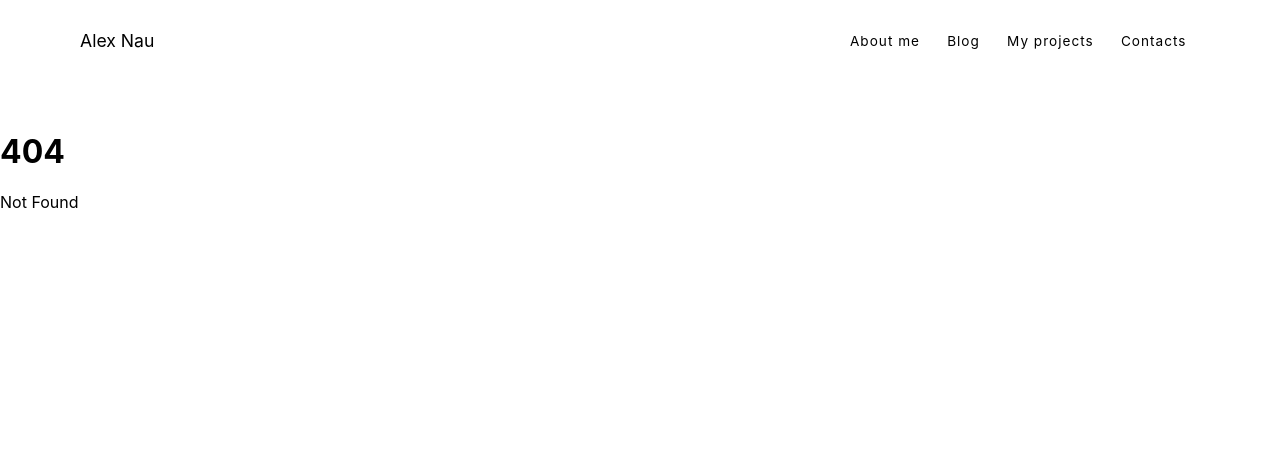
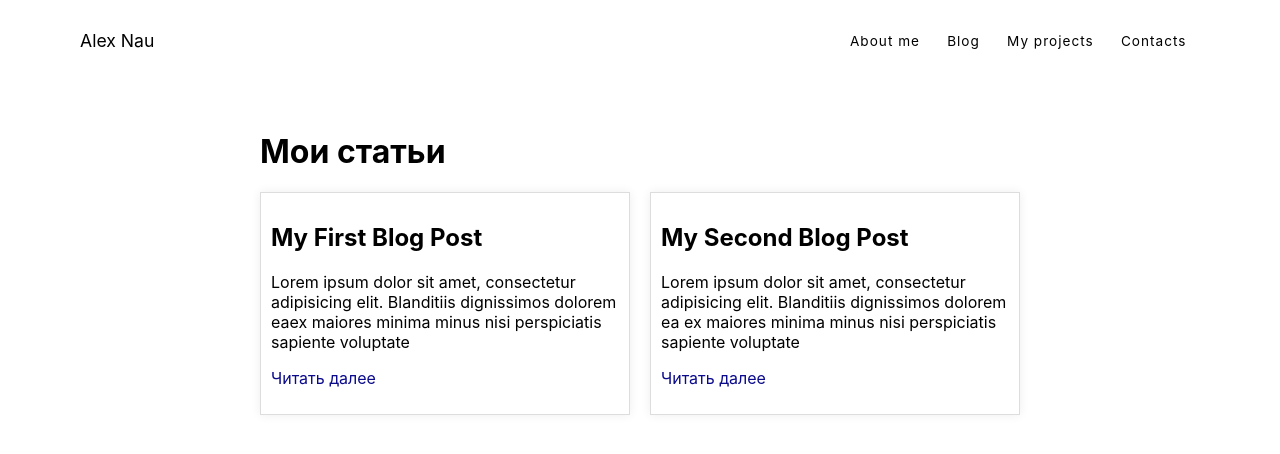
Before and after one commit to LLlupo/svelte-test, a SvelteKit app: page /blog in a window 1280 px wide. Before the commit this address had no page. Shown: the top 454 px of the page. Built offline with nearby package versions, Linux system fonts and the light colour scheme.

Commit message:
AddPages&Blog

```diff
--- a/src/routes/+layout.svelte
+++ b/src/routes/+layout.svelte
@@ -2,16 +2,48 @@
     <div class="nav-container">
         <a href="/" class="nav-logo" title="Back to Homepage">Alex Nau</a>
         <div class="nav-links">
-            <a href="/about" class="link">About me</a>
-            <a href="/blog" class="link">Blog</a>
-            <a href="/projects" class="link">My projects</a>
-            <a href="/contact" class="link">Contacts</a>
+            {#each nav as link}
+                {#if link.isShow}
+                    <a href={link.href} class="link">{link.title}</a>
+                {/if}
+            {/each}
         </div>
     </div>
 </nav>
 <div class="container">
     <slot></slot>
 </div>
+
+<script>
+    const nav = [
+        {
+            title: 'About me',
+            href: '/about',
+            isShow: true,
+        },
+        {
+            title: 'Blog',
+            href: '/blog',
+            isShow: true,
+        },
+        {
+            title: 'My projects',
+            href: '/project',
+            isShow: true,
+        },
+        {
+            title: 'Contacts',
+            href: '/contact',
+            isShow: true,
+        },
+        {
+            title: 'Temp',
+            href: '/temp',
+            isShow: false,
+        }
+    ]
+</script>
+
 <style>
     .container {
     max-width: 1400px;
--- /dev/null
+++ b/src/routes/blog/+layout.svelte
@@ -0,0 +1,3 @@
+<div class="container">
+    <slot />
+</div>
--- /dev/null
+++ b/src/routes/blog/+page.svelte
@@ -0,0 +1,43 @@
+<svelte:head>
+    <title>Blog</title>
+</svelte:head>
+<div class="container">
+    <h1>Мои статьи</h1>
+    <div class="blogposts">
+        {#each routes as page}
+            <div class="post">
+                <h2>{page.title}</h2>
+                <p>{page.body}</p>
+                <p class="readmore">
+                    <a class="link" href={`/blog/posts/${page.id}`}>Читать далее</a>
+                </p>
+            </div>
+        {/each}
+    </div>
+</div>
+
+
+<script>
+    import {routes} from './routes';
+</script>
+
+<style>
+    .container {
+        margin: 50px auto;
+        max-width: 800px;
+        padding: 0 20px;
+    }
+    .blogposts {
+        display: grid;
+        grid-template-columns: 1fr 1fr;
+        grid-gap: 20px;
+    }
+    .post {
+        border: 1px solid #ddd;
+        padding: 10px;
+        box-shadow: 0 0 10px #eee;
+    }
+    .link {
+        color: rgb(10, 10, 139);
+    }
+   </style>
--- /dev/null
+++ b/src/routes/blog/posts/+layout.svelte
@@ -0,0 +1,12 @@
+<div class="container">
+    <a href="/blog">Домой</a>
+    <slot />
+</div>
+
+<style>
+    .container {
+        margin: 50px auto;
+        max-width: 800px;
+        padding: 0 20px;
+    }
+</style>
--- /dev/null
+++ b/src/routes/blog/routes.js
@@ -0,0 +1,12 @@
+export const routes = [
+    {
+        id: 1,
+        title: 'My First Blog Post',
+        body: 'Lorem ipsum dolor sit amet, consectetur adipisicing elit. Blanditiis dignissimos dolorem eaex maiores minima minus nisi perspiciatis sapiente voluptate',
+    },
+    {
+        "id": 2,
+        "title": "My Second Blog Post",
+        "body": "Lorem ipsum dolor sit amet, consectetur adipisicing elit. Blanditiis dignissimos dolorem ea ex maiores minima minus nisi perspiciatis sapiente voluptate"
+    },
+];
```
Also changed, not shown: src/routes/blog/posts/1/+page.svelte (added, +3 -0 lines), src/routes/blog/posts/2/+page.svelte (added, +3 -0 lines), src/routes/about/+page.svelte (added), src/routes/contact/+page.svelte (added), src/routes/project/+page.svelte (added).
